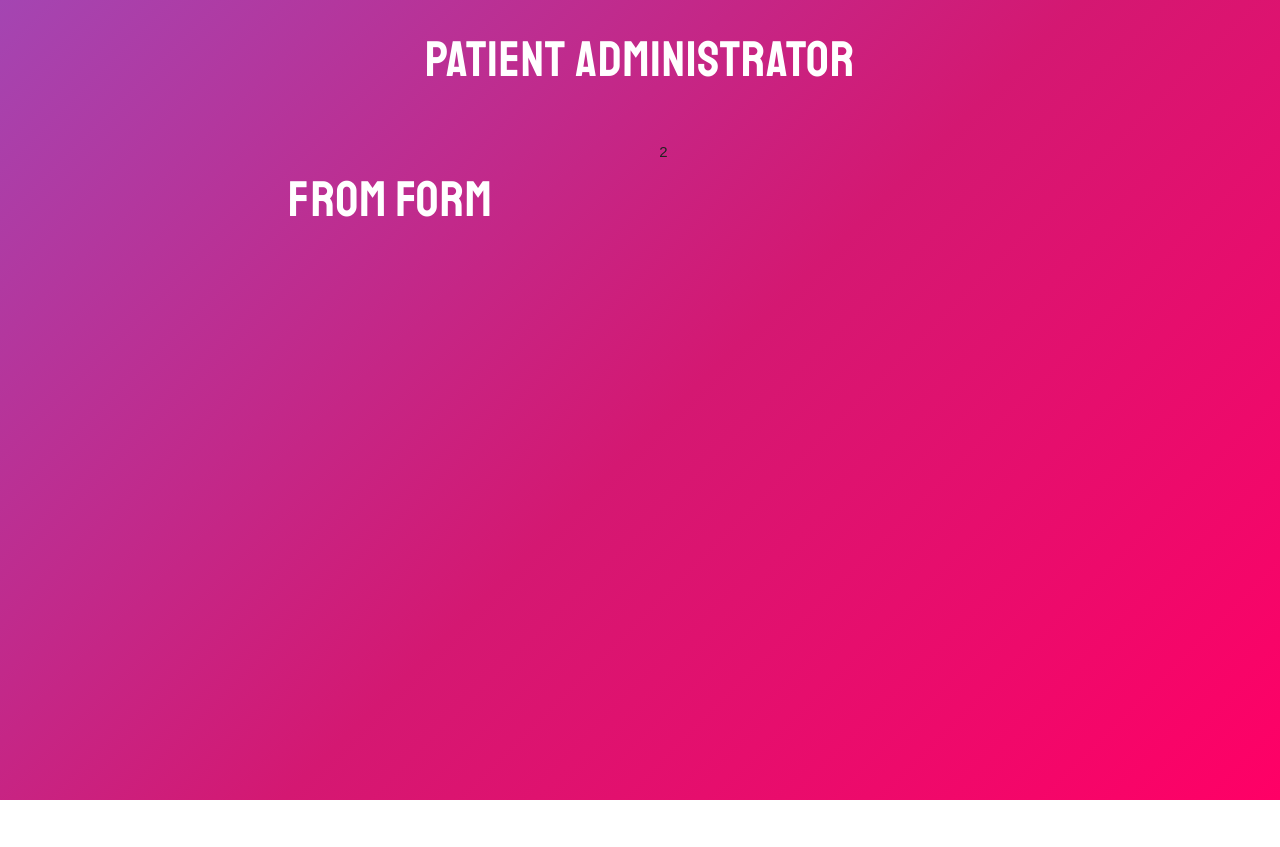
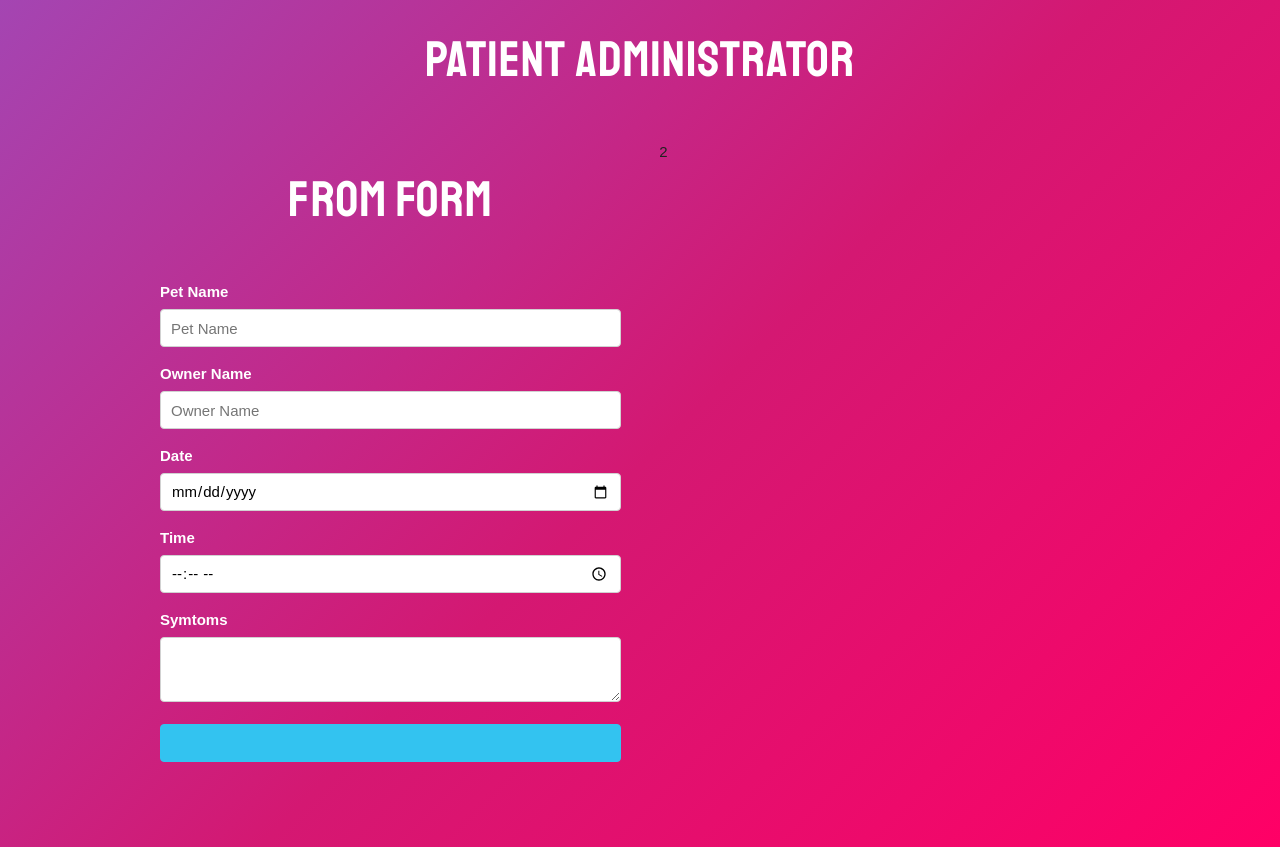
Before and after one commit to diegodjty/patientAdministrator, a React (Create React App) app: page / in a window 1280 px wide. Before the commit the page ends 800 px from the top, so only its background shows below. Built offline with nearby package versions, Linux system fonts and the light colour scheme.

Commit message:
Form component creation

```diff
--- a/src/components/Form.js
+++ b/src/components/Form.js
@@ -1,8 +1,53 @@
-import React from 'react';
+import React,{Fragment} from 'react';
 
 const Form = () => {
     return (
-        <h1>From form</h1>
+        <Fragment >
+            <h1>From form</h1>
+            <form action="">
+
+                <label htmlFor="">Pet Name</label>
+                <input
+                    type="text"
+                    name="pet"
+                    className="u-full-width"
+                    placeholder="Pet Name"
+                />
+
+                <label htmlFor="">Owner Name</label>
+                <input
+                    type="text"
+                    name="owner"
+                    className="u-full-width"
+                    placeholder="Owner Name"
+                />
+
+                <label htmlFor="">Date</label>
+                <input
+                    type="date"
+                    name="date"
+                    className="u-full-width"
+                />
+
+                <label htmlFor="">Time</label>
+                <input
+                    type="time"
+                    name="time"
+                    className="u-full-width"
+                />
+
+                <label htmlFor="">Symtoms</label>
+                <textarea
+                    className="u-full-width"
+                    name="symptoms"
+
+                ></textarea>
+                <button
+                    type="submit"
+                    className="u-full-width button-primary"
+                ></button>
+            </form>
+        </Fragment>
      );
 }
 
```
